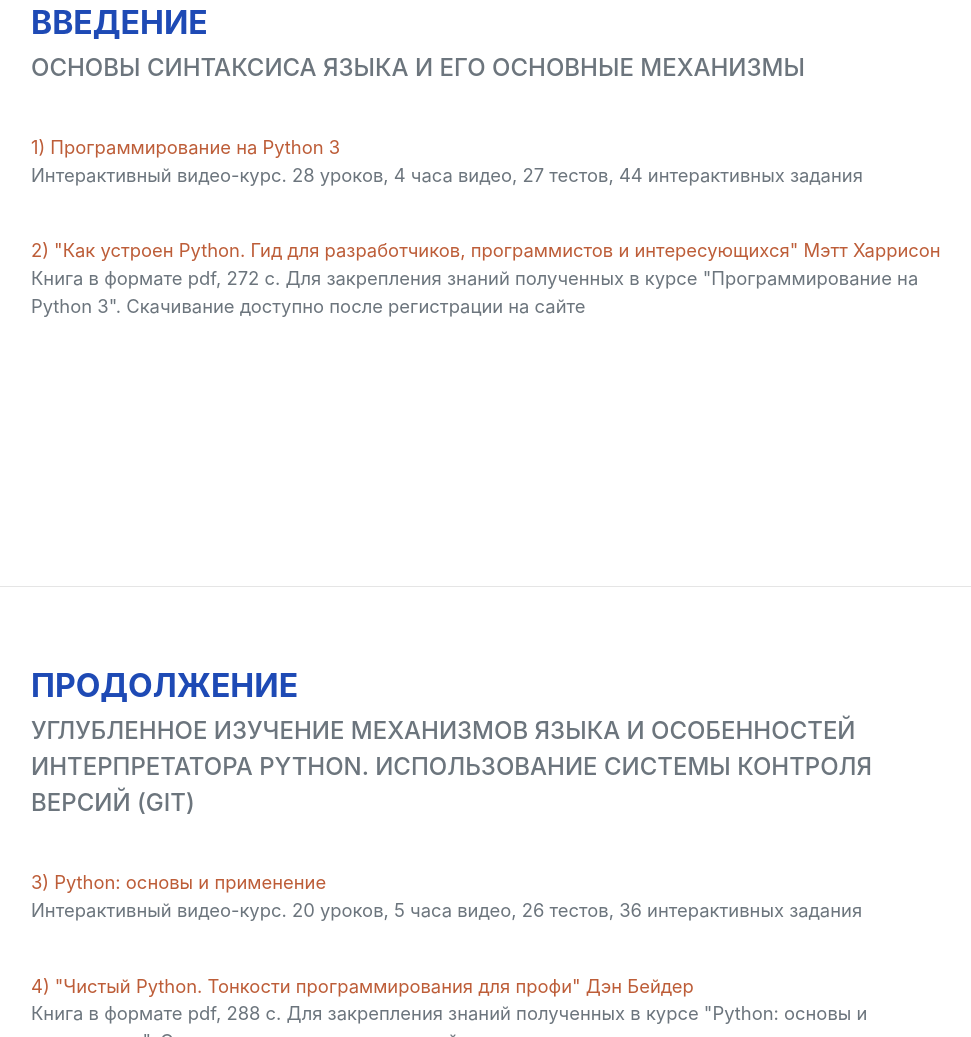
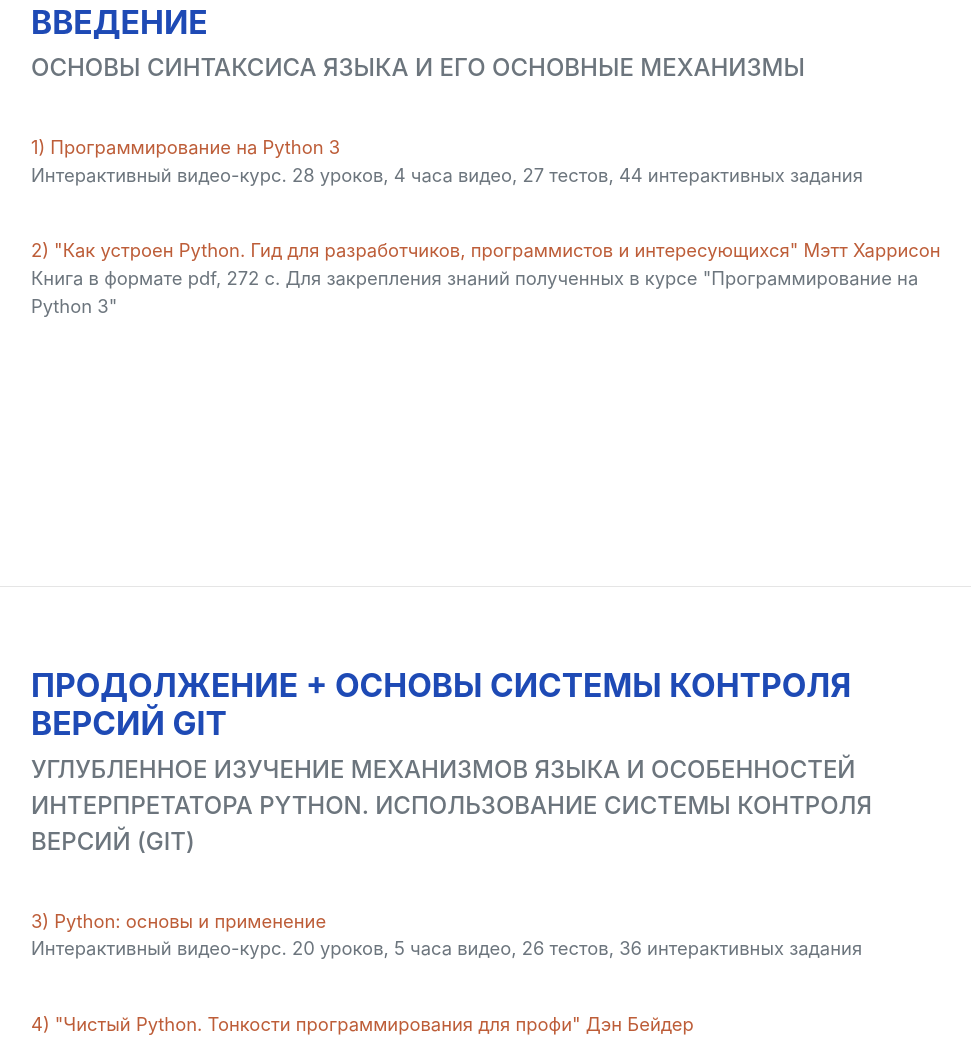
Before and after one commit to pymentor/python-roadmap, a website: page src/pug/index.pug in a window 1280 px wide. Shown: the part 1815-2852 px from the top of the page, without its empty margins (289-1260 px from the left). Drawn offline with nearby package versions, Linux system fonts and the light colour scheme; files that its build step writes are made by us from their sources; files whose address does not match are found by name; a web font is replaced by a local one.

Commit message:
update info

```diff
--- a/src/pug/index.pug
+++ b/src/pug/index.pug
@@ -136,14 +136,14 @@
                     p.lead.mb-5
                         a(href='https://t.me/pymentor/74' target='_blank') 2) "Как устроен Python. Гид для разработчиков, программистов и интересующихся" Мэтт Харрисон
                         br
-                        | Книга в формате pdf, 272 с. Для закрепления знаний полученных в курсе "Программирование на Python 3". Скачивание доступно после регистрации на сайте
+                        | Книга в формате pdf, 272 с. Для закрепления знаний полученных в курсе "Программирование на Python 3"
             hr.m-0
 
             // Advanced
             section#advanced.resume-section
                 .resume-section-content
                     h3
-                        span.text-primary Продолжение
+                        span.text-primary Продолжение + основы системы контроля версий Git
                     .subheading.mb-5
                         | Углубленное изучение механизмов языка и особенностей интерпретатора Python. Использование системы контроля версий (Git)
                     p.lead.mb-5
```
Also changed, not shown: dist/index.html.
